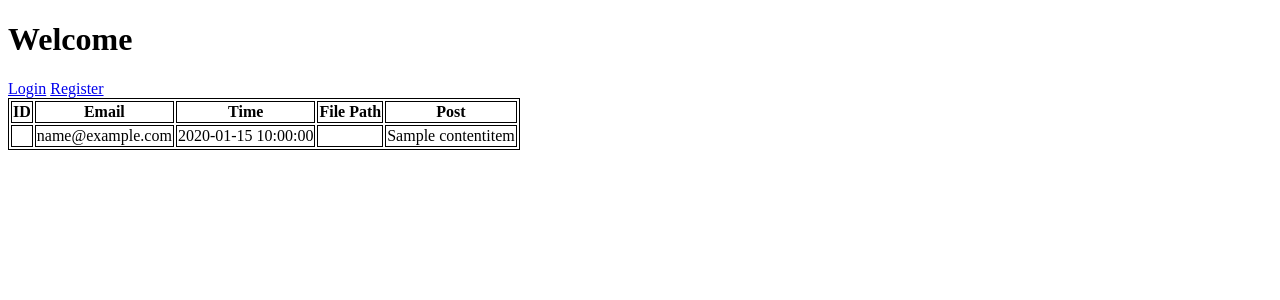
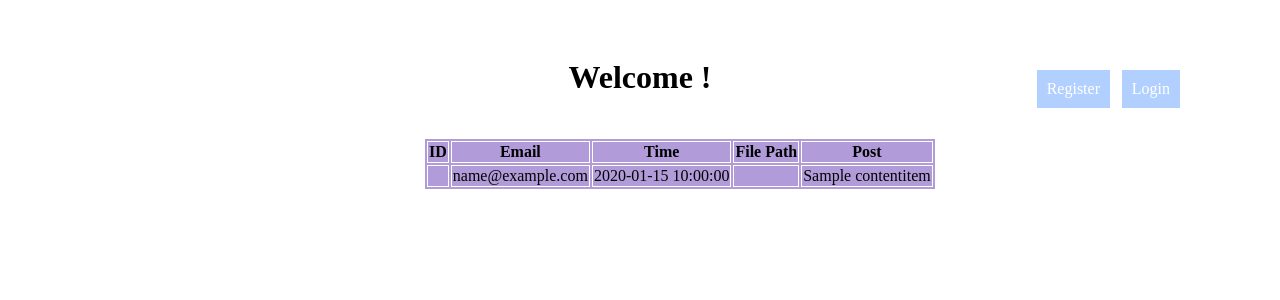
Before and after one commit to al4991/DatabaseProject, a Flask app: page / in a window 1280 px wide. Shown: the top 300 px of the page. Run offline with Flask 2, Linux system fonts and the light colour scheme; tables that the repository leaves empty or names only in its code hold one stand-in row (values such as "Sample post").

Commit message:
Updated index file with css

```diff
--- a/templates/index.html
+++ b/templates/index.html
@@ -1,26 +1,133 @@
 <!DOCTYPE html>
-<html lang="en">
+<html>
 
 <head>
+   <!--  <link rel= "stylesheet" type= "text/css" href= "{{ url_for('static',filename='css/index.css') }}"> -->
+   <style type="text/css">
+       html,body {
+        color: black;
+        padding-top: 15px;
+        padding-left: 20px;
+        padding-right: 20px;
+       }
+
+       #container {
+        width:100%;
+       }
+
+       #leftColumn {
+         position: absolute;
+        left: 0px;
+        width: 30%;
+       }
+
+       #rightColumn {
+        position: absolute;
+        right: 0px;
+        width: 70%;
+        }
+
+        table,th, td {
+            border: 1px solid white;
+            background: #b19cd9;
+        }
+
+        #postTable {
+            margin-top:20px;
+            margin-left:40px;
+        }
+
+        a {
+            text-decoration: none;
+            /*position: absolute;*/
+            /*right: 200px;*/
+            background: #b2d0ff;
+            transition: 0.3s;
+            color: white;
+            border-top: 10px solid #b2d0ff;
+            border-right: 10px solid #b2d0ff;
+            border-bottom: 10px solid #b2d0ff;
+            border-left: 10px solid #b2d0ff;
+        }
+        a:hover {
+            background:#85b1f7;
+            border-top: 10px solid #85b1f7;
+            border-right: 10px solid #85b1f7;
+            border-bottom: 10px solid #85b1f7;
+            border-left: 10px solid #85b1f7;
+        }
+
+        a#loginButton,
+        a#logoutButton {
+            /*float:right;*/
+            position:absolute;
+            top:70px;
+            right:100px;
+
+        }
+        a#registerButton {
+            position: absolute;
+            top: 70px;
+            right: 170px;
+
+        }
+
+        #myGroup, #memberGroups {
+            text-align: center;
+            border: 3px solid #b19cd9 ;
+            margin: 20px;
+
+        }
+        h1 {
+            text-align: center;
+        }
+
+
+
+      /* #leftColumn {
+        width: 30%;
+       }
+
+       #rightColumn {
+        width: 70%;
+       }*/
+   </style>
+
     <title> YEEEEEEEEEE </title>
 </head>
     <h1>Welcome
     {% if email %}
         {{ email }}
-    {% endif %}</h1>
+    {% endif %}!</h1>
     {% if not email %}
-        <a href="{{ url_for('login') }}">Login</a>
-        <a href="{{ url_for('register') }}">Register</a>
-    {% endif %}
-    <style type="text/css">
+        <a href="{{ url_for('login') }}" id="loginButton">Login</a>
+        <a href="{{ url_for('register') }}" id="registerButton">Register</a>
 
 
-        table,th, td {
-            border: 1px solid black;
-        }
-    </style>
+    {% endif %}
+    <body>
+        <div id="container">
+            {% if email %}
+            <div id="leftColumn">
+                <div id="myGroup">
+                    <h3>My Groups</h3>
+                    {% for line in ownedGroups %}
+                    <ul> {{line.fg_name}} </ul>
+                    {% endfor %}
+                </div>
 
-    <table>
+                <div id="memberGroups">
+                    <h3>Member</h3>
+                    {% for line in memberGroups %}
+                        <ul> {{line.fg_name}} </ul>
+                    {% endfor %}
+                </div>
+
+            </div>
+            {% endif %}
+
+            <div id="rightColumn">
+            <table id="postTable">
                 <th>ID</th>
                 <th>Email</th>
                 <th>Time</th>
@@ -37,7 +144,11 @@
                 </tr>
             {% endfor %}
             </table>
+             </div>
+        </div>
         {% if email %}
-        <a href="/logout">Logout</a>
+            <a href="/logout" id="logoutButton">Logout</a>
         {% endif %}
+
+    </body>
 </html>
```
Lines whose indentation alone changed are shown as unchanged.
